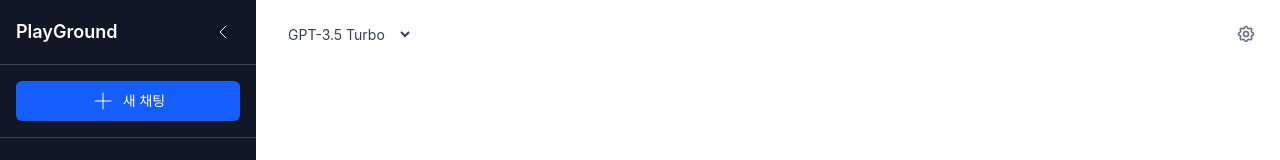
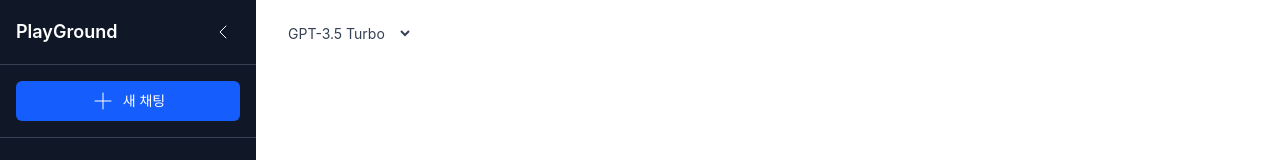
Before and after one commit to Jaeyoung9999/Semes_Playground_React, a React (Vite) app in the folder frontend/: page / in a window 1280 px wide. Shown: the top 160 px of the page. Built offline with nearby package versions, Linux system fonts and the light colour scheme.

Commit message:
[FEAT] svg 추가

```diff
--- a/frontend/src/components/Header.tsx
+++ b/frontend/src/components/Header.tsx
@@ -1,5 +1,6 @@
 import { useChatStore } from '@/stores/ChatStore';
 import SettingsDropdown from '@/components/SettingsDropdown';
+import SettingIcon from '@icons/setting.svg?react';
 
 export default function Header() {
   const { selectedModel, setSelectedModel, isSettingsOpen, setIsSettingsOpen } =
@@ -35,25 +36,7 @@ export default function Header() {
             className="p-2 text-gray-500 hover:text-gray-700 hover:bg-gray-100 rounded-lg transition-colors"
             title="설정"
           >
-            <svg
-              className="w-5 h-5"
-              fill="none"
-              stroke="currentColor"
-              viewBox="0 0 24 24"
-            >
-              <path
-                strokeLinecap="round"
-                strokeLinejoin="round"
-                strokeWidth={2}
-                d="M10.325 4.317c.426-1.756 2.924-1.756 3.35 0a1.724 1.724 0 002.573 1.066c1.543-.94 3.31.826 2.37 2.37a1.724 1.724 0 001.065 2.572c1.756.426 1.756 2.924 0 3.35a1.724 1.724 0 00-1.066 2.573c.94 1.543-.826 3.31-2.37 2.37a1.724 1.724 0 00-2.572 1.065c-.426 1.756-2.924 1.756-3.35 0a1.724 1.724 0 00-2.573-1.066c-1.543.94-3.31-.826-2.37-2.37a1.724 1.724 0 00-1.065-2.572c-1.756-.426-1.756-2.924 0-3.35a1.724 1.724 0 001.066-2.573c-.94-1.543.826-3.31 2.37-2.37.996.608 2.296.07 2.572-1.065z"
-              />
-              <path
-                strokeLinecap="round"
-                strokeLinejoin="round"
-                strokeWidth={2}
-                d="M15 12a3 3 0 11-6 0 3 3 0 016 0z"
-              />
-            </svg>
+            <SettingIcon />
           </button>
 
           {/* 설정 드롭다운 */}
--- a/frontend/src/components/PromptSuggestion.tsx
+++ b/frontend/src/components/PromptSuggestion.tsx
@@ -1,5 +1,6 @@
 import { useChatStore } from '@stores/ChatStore';
 import { suggestedPrompts } from '@utils/prompt';
+import SuggestIcon from '@icons/suggestion.svg?react';
 
 // 메인 화면 컴포넌트
 export default function PromptSuggestion() {
@@ -23,20 +24,7 @@ export default function PromptSuggestion() {
         <div className="mx-5">
           {/* 제안 헤더 */}
           <div className="mb-3 flex gap-1 text-xs font-medium items-center text-gray-600">
-            <svg
-              xmlns="http://www.w3.org/2000/svg"
-              fill="none"
-              viewBox="0 0 24 24"
-              strokeWidth="1.5"
-              stroke="currentColor"
-              className="w-3 h-3"
-            >
-              <path
-                strokeLinecap="round"
-                strokeLinejoin="round"
-                d="m3.75 13.5 10.5-11.25L12 10.5h8.25L9.75 21.75 12 13.5H3.75Z"
-              />
-            </svg>
+            <SuggestIcon />
             제안
           </div>
 
```
Also changed, not shown: frontend/src/assets/icons/setting.svg (added), frontend/src/assets/icons/suggestion.svg (added).
